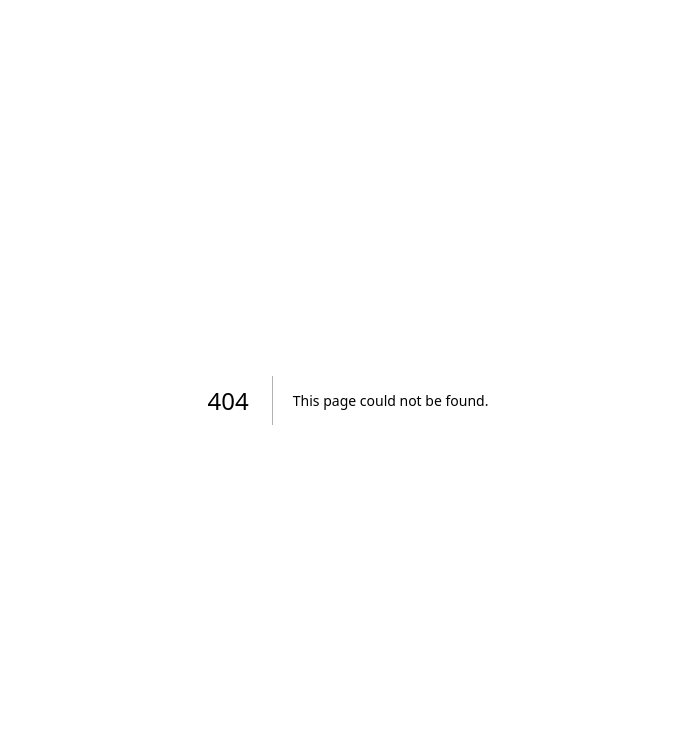
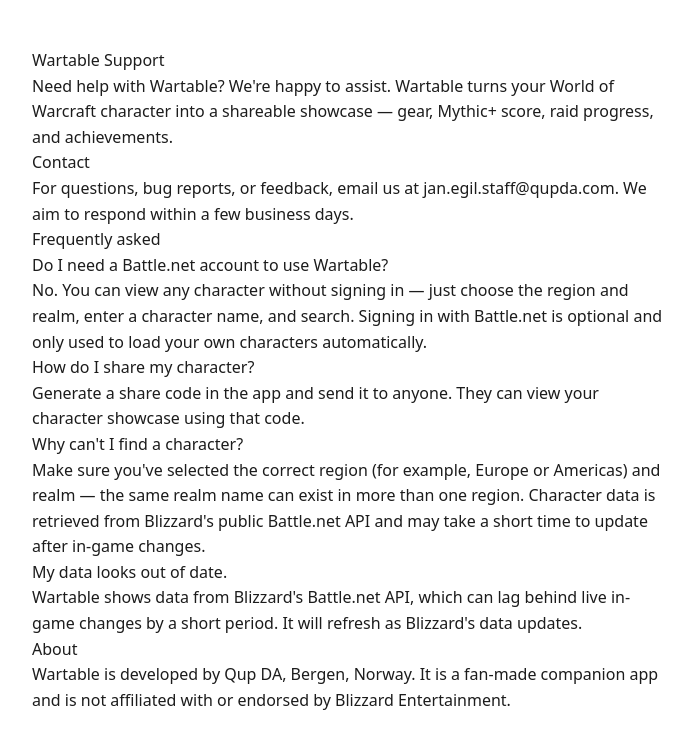
Before and after one commit to janegil-staff/qup-da, a Next.js app: page /wartable/support in a window 1280 px wide. Before the commit this address had no page. Shown: the top 748 px of the page, without its empty margins (292-984 px from the left). Built offline with nearby package versions, Linux system fonts and the light colour scheme.

Commit message:
Add support for wartable

```diff
--- /dev/null
+++ b/src/app/wartable/support/page.js
@@ -0,0 +1,65 @@
+// app/wartable/support/page.js  →  https://qupda.com/wartable/support
+// Simple support page to satisfy the App Store Support URL requirement.
+
+export const metadata = {
+  title: "Wartable — Support",
+  description: "Help and support for the Wartable app.",
+};
+
+export default function WartableSupport() {
+  return (
+    <main style={{ maxWidth: 680, margin: "0 auto", padding: "48px 24px", lineHeight: 1.6, fontFamily: "system-ui, sans-serif", color: "#1c1c1c" }}>
+      <h1>Wartable Support</h1>
+      <p>
+        Need help with Wartable? We're happy to assist. Wartable turns your
+        World of Warcraft character into a shareable showcase — gear, Mythic+
+        score, raid progress, and achievements.
+      </p>
+
+      <h2>Contact</h2>
+      <p>
+        For questions, bug reports, or feedback, email us at{" "}
+        <a href="mailto:jan.egil.staff@qupda.com">jan.egil.staff@qupda.com</a>.
+        We aim to respond within a few business days.
+      </p>
+
+      <h2>Frequently asked</h2>
+
+      <h3>Do I need a Battle.net account to use Wartable?</h3>
+      <p>
+        No. You can view any character without signing in — just choose the
+        region and realm, enter a character name, and search. Signing in with
+        Battle.net is optional and only used to load your own characters
+        automatically.
+      </p>
+
+      <h3>How do I share my character?</h3>
+      <p>
+        Generate a share code in the app and send it to anyone. They can view
+        your character showcase using that code.
+      </p>
+
+      <h3>Why can't I find a character?</h3>
+      <p>
+        Make sure you've selected the correct region (for example, Europe or
+        Americas) and realm — the same realm name can exist in more than one
+        region. Character data is retrieved from Blizzard's public Battle.net
+        API and may take a short time to update after in-game changes.
+      </p>
+
+      <h3>My data looks out of date.</h3>
+      <p>
+        Wartable shows data from Blizzard's Battle.net API, which can lag behind
+        live in-game changes by a short period. It will refresh as Blizzard's
+        data updates.
+      </p>
+
+      <h2>About</h2>
+      <p>
+        Wartable is developed by Qup DA, Bergen, Norway. It is a fan-made
+        companion app and is not affiliated with or endorsed by Blizzard
+        Entertainment.
+      </p>
+    </main>
+  );
+}
```
